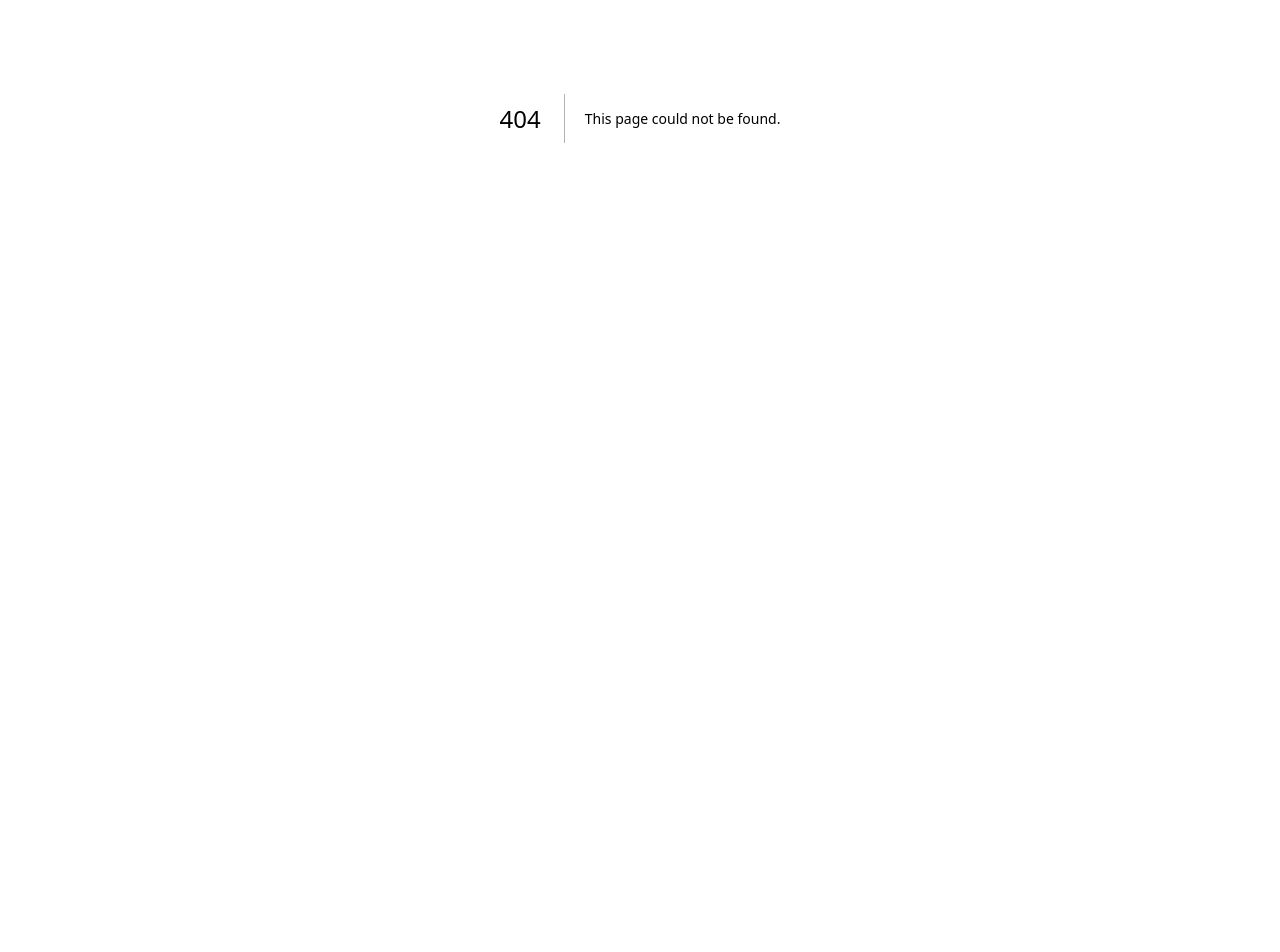
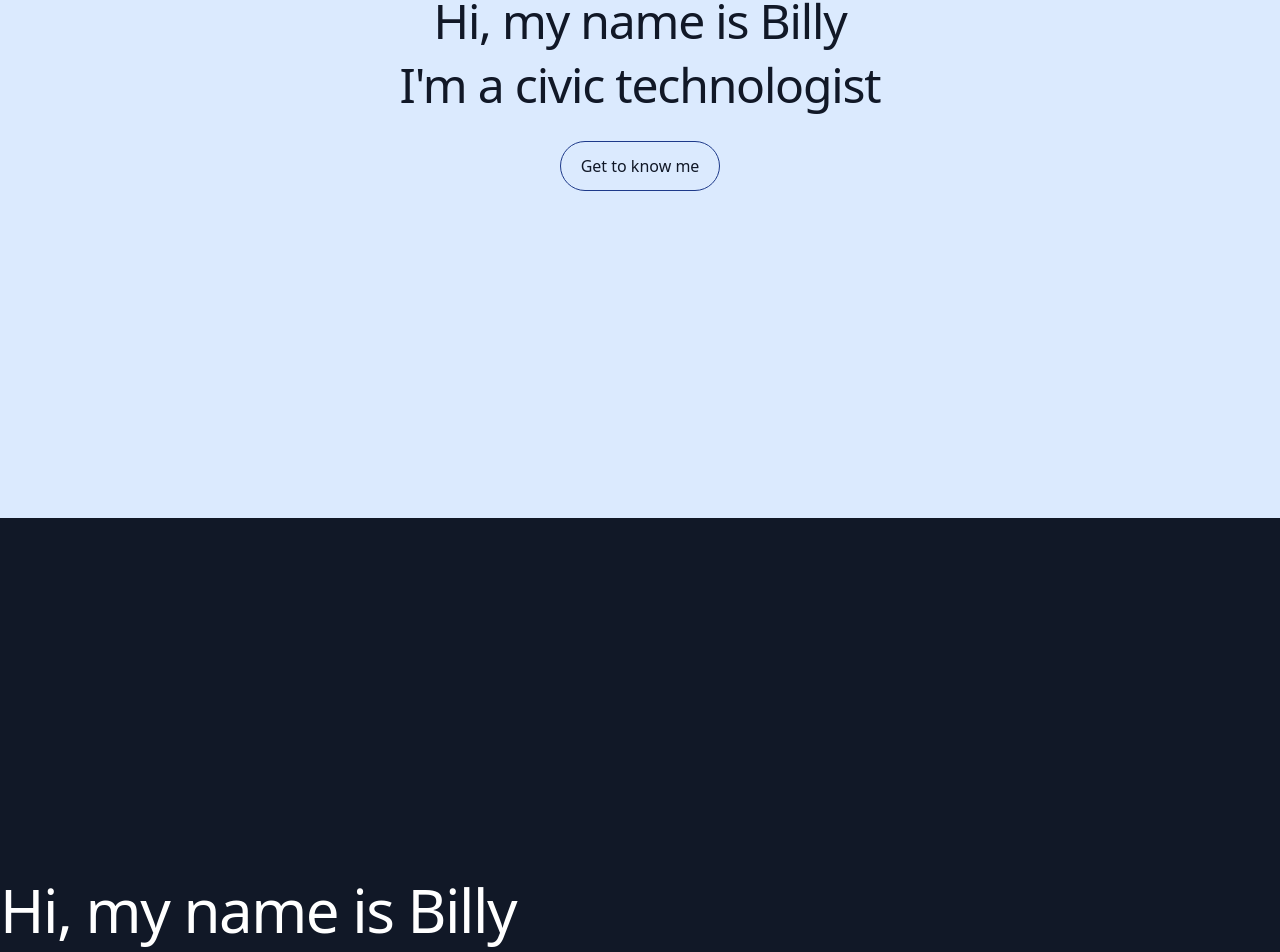
Before and after one commit to widal001/website-next-js, a Next.js app: page /home in a window 1280 px wide. Before the commit this address had no page. Shown: the part 282-1234 px from the top of the page. Before the commit the page ends 800 px from the top, so only its background shows below. Built offline with nearby package versions, Linux system fonts and the light colour scheme.

Commit message:
feat(home): Adds homepage with banner

```diff
--- /dev/null
+++ b/src/pages/home.tsx
@@ -0,0 +1,42 @@
+import Head from "next/head";
+import { Inter } from "next/font/google";
+
+const inter = Inter({ subsets: ["latin"] });
+
+export default function Home() {
+  return (
+    <>
+      <Head>
+        <title>Billy Daly Portfolio</title>
+        <meta name="description" content="Get to know Billy Daly" />
+        <meta name="viewport" content="width=device-width, initial-scale=1" />
+        <link rel="icon" href="/favicon.ico" />
+      </Head>
+      <main>
+        <section className="flex items-center bg-blue-100 min-h-screen">
+          <div className="py-8 px-4 mx-auto max-w-screen-xl text-center lg:py-16 lg:px-12">
+            <h1 className="mb-4 text-4xl font-normal tracking-tight leading-none text-gray-900 md:text-5xl lg:text-5xl">
+              <div className="row my-4">{"Hi, my name is Billy"}</div>
+              <div className="row my-4 mb-8">{"I'm a civic technologist"}</div>
+            </h1>
+            <div className="flex flex-col mb-8 lg:mb-16 space-y-4 sm:flex-row sm:justify-center sm:space-y-0 sm:space-x-4">
+              <a
+                href="#about-me"
+                className="inline-flex justify-center items-center py-3 px-5 text-base font-medium text-center text-gray-900 rounded-full border border-blue-900 hover:bg-blue-900 hover:text-white"
+              >
+                Get to know me
+              </a>
+            </div>
+          </div>
+        </section>
+        <section className="flex items-center bg-gray-900 min-h-screen">
+          <div id="about-me">
+            <h1 className="mb-4 text-4xl font-normal tracking-tight leading-none text-white md:text-5xl lg:text-6xl">
+              {"Hi, my name is Billy"}
+            </h1>
+          </div>
+        </section>
+      </main>
+    </>
+  );
+}
```
